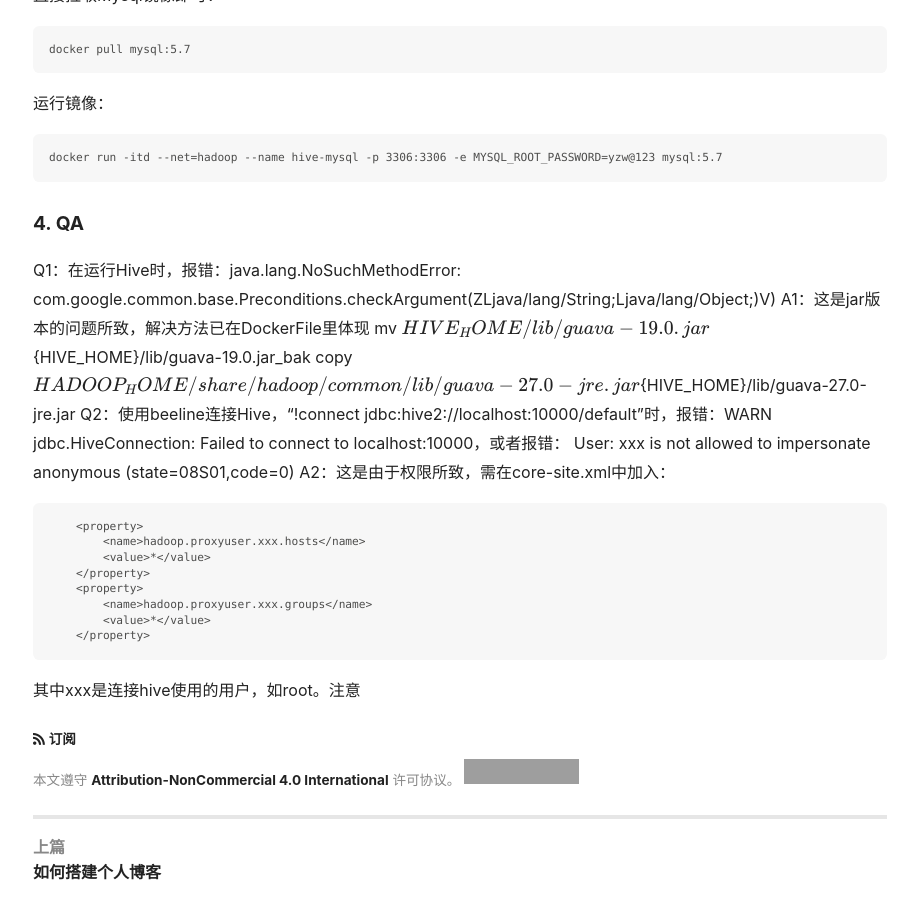
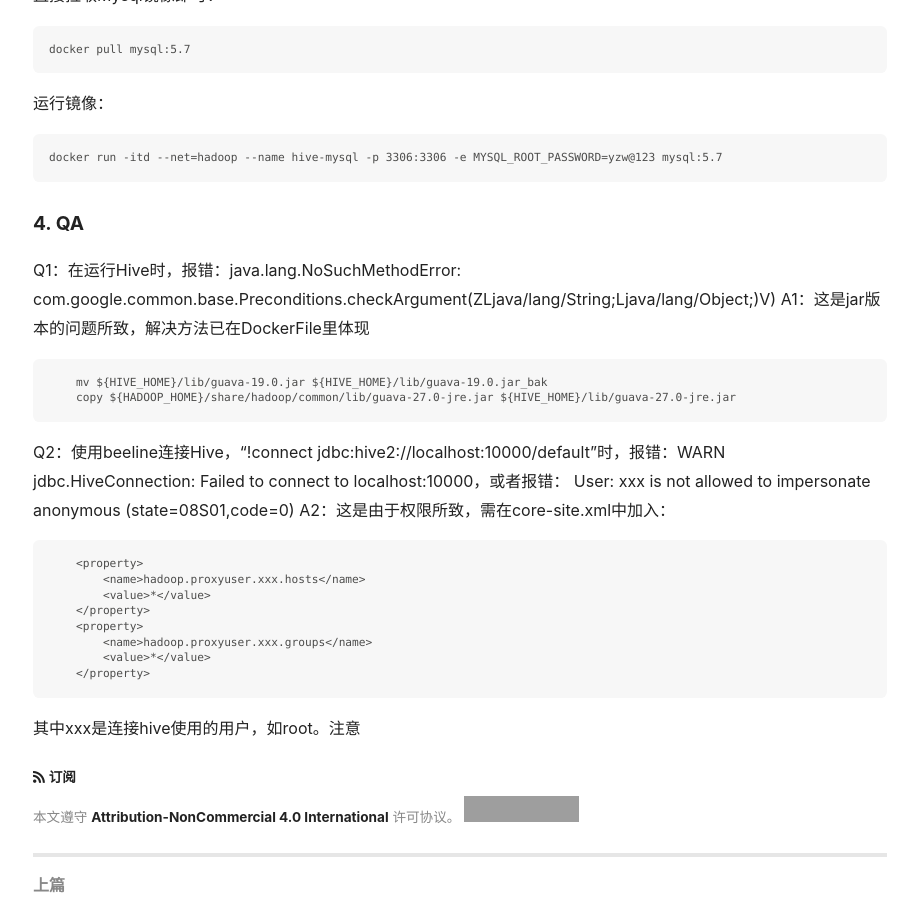
Before and after one commit to JohnWey/Blog, a Jekyll site: the page built from _posts/2020-02-18-搭建Hadoop3.2.1+Hive3.1.2+MySQL5.7+Docker19.03.5.md, in a window 1280 px wide and 900 px high, scrolled down 9853 px. Shown: the whole window, without its empty margins (70-988 px from the left). Built offline with Jekyll 4.4.1, drawn with Linux system fonts in a browser that asks for light colours; nearby versions of some CDN libraries; formulas are drawn with MathJax 3; comment, search, counter and statistics services are not loaded; grey boxes are pictures that could not be loaded.

````diff
--- a/_posts/2020-02-18-搭建Hadoop3.2.1+Hive3.1.2+MySQL5.7+Docker19.03.5.md
+++ b/_posts/2020-02-18-搭建Hadoop3.2.1+Hive3.1.2+MySQL5.7+Docker19.03.5.md
@@ -154,7 +154,7 @@ CMD [ "sh", "-c", "service ssh start; bash"]
 ```
 上述配置文件配置如下
 
-> core-site.xml
+> **core-site.xml**
 
 ```
 <configuration>
@@ -185,7 +185,7 @@ CMD [ "sh", "-c", "service ssh start; bash"]
 </configuration>
 
 ```
-> hdfs-site.xml
+> **hdfs-site.xml**
 
 
 ```
@@ -224,7 +224,7 @@ CMD [ "sh", "-c", "service ssh start; bash"]
 
 ```
 
-> mapred-site.xml
+> **mapred-site.xml**
 
 ```
 <configuration>
@@ -251,7 +251,7 @@ CMD [ "sh", "-c", "service ssh start; bash"]
 ```
 
 
-> yarn-site.xml
+> **yarn-site.xml**
 
 ```
 <configuration>
@@ -286,7 +286,7 @@ CMD [ "sh", "-c", "service ssh start; bash"]
 </configuration>
 ```
 
-> workers
+> **workers**
 
 ```
 hadoop-bimaster
@@ -294,7 +294,7 @@ hadoop-bislaver01
 hadoop-bislaver02
 ```
 
-> ssh_config
+> **ssh_config**
 
 ```
 Host localhost
@@ -307,7 +307,7 @@ Host hadoop-*
    StrictHostKeyChecking no
 ```
 
-> hadoop-env.sh
+> **hadoop-env.sh**
 
 ```
 export JAVA_HOME=/usr/lib/jvm/java-8-openjdk-amd64
@@ -317,7 +317,7 @@ export HDFS_SECONDARYNAMENODE_USER=root
 export YARN_RESOURCEMANAGER_USER=root
 export YARN_NODEMANAGER_USER=root
 ```
-> start-hadoop.sh
+> **start-hadoop.sh**
 
 ```
 #!/bin/bash
@@ -333,7 +333,7 @@ $HADOOP_HOME/sbin/start-yarn.sh
 echo -e "\n"
 ```
 
-> stop-hadoop.sh
+> **stop-hadoop.sh**
 
 ```
 #!/bin/bash
@@ -348,7 +348,7 @@ $HADOOP_HOME/sbin/stop-dfs.sh
 
 echo -e "\n"
 ```
-> run-wordcount.sh
+> **run-wordcount.sh**
 
 ```
 #!/bin/bash
@@ -383,7 +383,7 @@ hdfs dfs -cat output/part-r-00000
 
 使用下面的shell创建3个docker并搭建专用网络：
 
-> start_container
+> **start_container**
 
 ```
 #!/bin/bash
@@ -487,7 +487,7 @@ WORKDIR /usr/local/bin
 CMD [ "sh", "-c", "service ssh start; bash"]
 ```
 
-> hive-site.xml
+> **hive-site.xml**
 
 ```
 <configuration>
@@ -548,7 +548,7 @@ CMD [ "sh", "-c", "service ssh start; bash"]
 </configuration>
 ```
 
-> hive-env.sh
+> **hive-env.sh**
 
 ```
 HADOOP_HOME=/opt/hadoop-3.2.1
@@ -556,7 +556,7 @@ export HIVE_CONF_DIR=/opt/hive/conf
 export HIVE_AUX_JARS_PATH=/opt/hive/lib
 ```
 
-> start-up.sh
+> **start-up.sh**
 
 
 ```
@@ -605,8 +605,11 @@ docker run -itd --net=hadoop --name hive-mysql -p 3306:3306 -e MYSQL_ROOT_PASSWO
 #### 4. QA
 Q1：在运行Hive时，报错：java.lang.NoSuchMethodError: com.google.common.base.Preconditions.checkArgument(ZLjava/lang/String;Ljava/lang/Object;)V)
 A1：这是jar版本的问题所致，解决方法已在DockerFile里体现
+
+```
     mv ${HIVE_HOME}/lib/guava-19.0.jar ${HIVE_HOME}/lib/guava-19.0.jar_bak
     copy ${HADOOP_HOME}/share/hadoop/common/lib/guava-27.0-jre.jar ${HIVE_HOME}/lib/guava-27.0-jre.jar
+```
 Q2：使用beeline连接Hive，“!connect jdbc:hive2://localhost:10000/default”时，报错：WARN jdbc.HiveConnection: Failed to connect to localhost:10000，或者报错：
 User: xxx is not allowed to impersonate anonymous (state=08S01,code=0)
 A2：这是由于权限所致，需在core-site.xml中加入：
````
